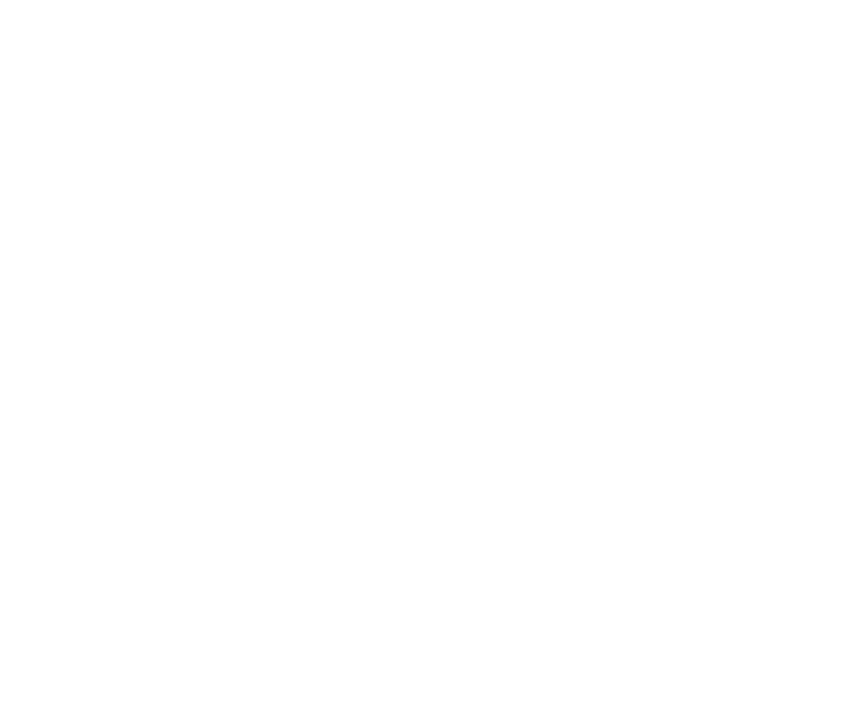
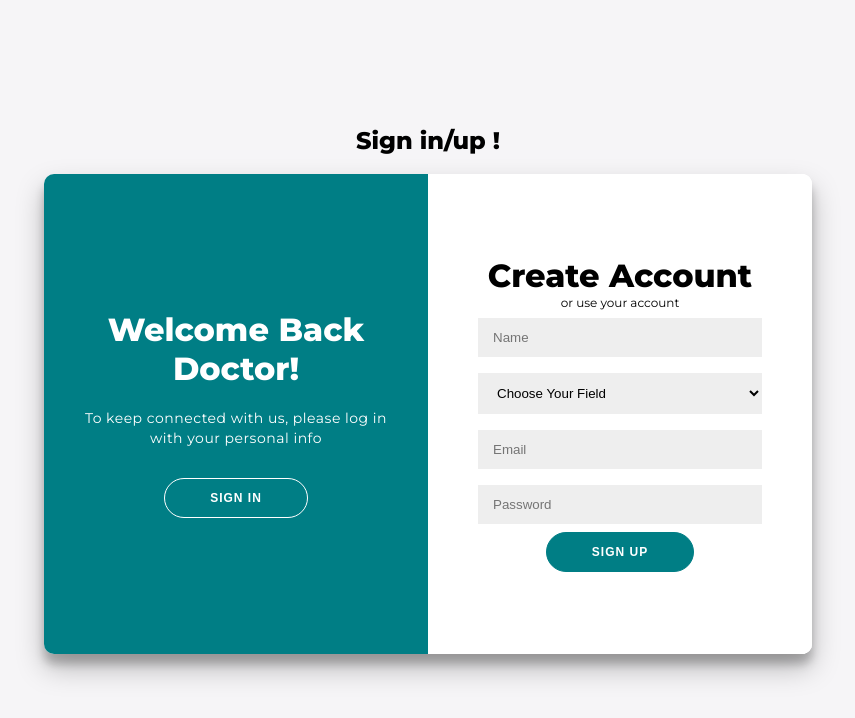
Before and after one commit to e-doctors-exclusive/E-doctor, a React (Create React App) app in the folder main/client/: page /docAuth in a window 1280 px wide. Before the commit this address had no page. Shown: the top 718 px of the page, without its empty margins (212-1067 px from the left). Built offline with nearby package versions, Linux system fonts and the light colour scheme.

Commit message:
first commit

```diff
--- a/main/client/src/App.tsx
+++ b/main/client/src/App.tsx
@@ -5,6 +5,7 @@
 import ContactUs from './components/contactUs/ContactUs';
 import DoctorAccount from './components/doctorAccount/DoctorAccount';
 import HomePage from './components/homePage/HomePage';
+import  {SignUp} from './components/doctorAuth/SignUp';
 function App() {
   return (
     <Routes>
@@ -12,7 +13,7 @@
       <Route path="/contactus" element={<ContactUs/>}/>
       <Route path="/doctor" element={<DoctorAccount/>}/>
       <Route path="/homePage" element={<HomePage/>}/>
-
+      <Route path="/docAuth" element={<SignUp/>}/>
 
       </Routes>
 
--- /dev/null
+++ b/main/client/src/components/doctorAuth/SignUp.tsx
@@ -0,0 +1,59 @@
+import React, { useState } from 'react';
+import './doctorAuth.css';
+
+export const SignUp = () => {
+  const [isSignUp, setIsSignUp] = useState(true);
+
+  const toggleSignInUp = () => {
+    setIsSignUp(!isSignUp);
+  };
+
+  return (
+    <div>
+      <h2>Sign in/up !</h2>
+      <div className={`container ${isSignUp ? 'right-panel-active' : ''}`} id="container">
+        <div className="form-container sign-up-container">
+          <form action="#">
+            <h1>Create Account</h1>
+            <span>or use your account</span>
+            <input type="text" placeholder="Name" />
+            <select  id="fields" >
+            <option value="" selected disabled hidden>Choose Your Field</option>
+                <option value="dentist">Dentist</option>
+                <option value="surgeon">Surgeon</option>
+                <option value="">Psychiatrist</option>
+                <option value="">Cardiologist</option>
+            </select>
+            <input type="email" placeholder="Email" />
+            <input type="password" placeholder="Password" />
+            <button>Sign Up</button>
+          </form>
+        </div>
+        <div className={`form-container sign-in-container ${isSignUp ? '' : 'right-panel-active'}`}>
+          <form action="#">
+            <h1>Sign in</h1>
+            <span>or use your email for registration</span>
+            <input type="email" placeholder="Email" />
+            <input type="password" placeholder="Password" />
+            <a href="#">Forgot your password?</a>
+            <button>Sign In</button>
+          </form>
+        </div>
+        <div className="overlay-container">
+          <div className="overlay">
+            <div className={`overlay-panel overlay-left ${isSignUp ? '' : 'right-panel-active'}`}>
+              <h1>Welcome Back Doctor!</h1>
+              <p>To keep connected with us, please log in with your personal info</p>
+              <button className="ghost" onClick={toggleSignInUp}>Sign In</button>
+            </div>
+            <div className={`overlay-panel overlay-right ${isSignUp ? 'right-panel-active' : ''}`}>
+              <h1>Hello, Doctor!</h1>
+              <p>Enter your personal details and start the journey with us</p>
+              <button className="ghost" onClick={toggleSignInUp}>Sign Up</button>
+            </div>
+          </div>
+        </div>
+      </div>
+    </div>
+  );
+};
--- /dev/null
+++ b/main/client/src/components/doctorAuth/doctorAuth.css
@@ -0,0 +1,223 @@
+@import url('https://fonts.googleapis.com/css?family=Montserrat:400,800');
+
+* {
+	box-sizing: border-box;
+}
+
+body {
+	background: #f6f5f7;
+	display: flex;
+	justify-content: center;
+	align-items: center;
+	flex-direction: column;
+	font-family: 'Montserrat', sans-serif;
+	height: 100vh;
+	margin: -20px 0 50px;
+}
+
+h1 {
+	font-weight: bold;
+	margin: 0;
+}
+
+h2 {
+	text-align: center;
+}
+
+p {
+	font-size: 14px;
+	font-weight: 100;
+	line-height: 20px;
+	letter-spacing: 0.5px;
+	margin: 20px 0 30px;
+}
+
+span {
+	font-size: 12px;
+}
+
+a {
+	color: #333;
+	font-size: 14px;
+	text-decoration: none;
+	margin: 15px 0;
+}
+
+button {
+	border-radius: 20px;
+	border: 1px solid #007E85;
+	background-color: #007E85;
+	color: #FFFFFF;
+	font-size: 12px;
+	font-weight: bold;
+	padding: 12px 45px;
+	letter-spacing: 1px;
+	text-transform: uppercase;
+	transition: transform 80ms ease-in;
+}
+
+button:active {
+	transform: scale(0.95);
+}
+
+button:focus {
+	outline: none;
+}
+
+button.ghost {
+	background-color: transparent;
+	border-color: #FFFFFF;
+}
+
+form {
+	background-color: #FFFFFF;
+	display: flex;
+	align-items: center;
+	justify-content: center;
+	flex-direction: column;
+	padding: 0 50px;
+	height: 100%;
+	text-align: center;
+}
+
+input {
+	background-color: #eee;
+	border: none;
+	padding: 12px 15px;
+	margin: 8px 0;
+	width: 100%;
+}
+
+.container {
+	background-color: #fff;
+	border-radius: 10px;
+  	box-shadow: 0 14px 28px rgba(0,0,0,0.25),
+			0 10px 10px rgba(0,0,0,0.22);
+	position: relative;
+	overflow: hidden;
+	width: 768px;
+	max-width: 100%;
+	min-height: 480px;
+}
+
+.form-container {
+	position: absolute;
+	top: 0;
+	height: 100%;
+	transition: all 0.6s ease-in-out;
+}
+
+.sign-in-container {
+	left: 0;
+	width: 50%;
+	z-index: 2;
+}
+
+.container.right-panel-active .sign-in-container {
+	transform: translateX(100%);
+}
+
+.sign-up-container {
+	left: 0;
+	width: 50%;
+	opacity: 0;
+	z-index: 1;
+}
+
+.container.right-panel-active .sign-up-container {
+	transform: translateX(100%);
+	opacity: 1;
+	z-index: 5;
+	animation: show 0.6s;
+}
+
+@keyframes show {
+	0%, 49.99% {
+		opacity: 0;
+		z-index: 1;
+	}
+
+	50%, 100% {
+		opacity: 1;
+		z-index: 5;
+	}
+}
+
+.overlay-container {
+	position: absolute;
+	top: 0;
+	left: 50%;
+	width: 50%;
+	height: 100%;
+	overflow: hidden;
+	transition: transform 0.6s ease-in-out;
+	z-index: 100;
+}
+
+.container.right-panel-active .overlay-container{
+	transform: translateX(-100%);
+}
+
+.overlay {
+	background: #007E85;
+	background: -webkit-linear-gradient(to right, #007E85, #007E85);
+	background: linear-gradient(to right, #007E85, #007E85);
+	background-repeat: no-repeat;
+	background-size: cover;
+	background-position: 0 0;
+	color: #FFFFFF;
+	position: relative;
+	left: -100%;
+	height: 100%;
+	width: 200%;
+  	transform: translateX(0);
+	transition: transform 0.6s ease-in-out;
+}
+
+.container.right-panel-active .overlay {
+  	transform: translateX(50%);
+}
+
+.overlay-panel {
+	position: absolute;
+	display: flex;
+	align-items: center;
+	justify-content: center;
+	flex-direction: column;
+	padding: 0 40px;
+	text-align: center;
+	top: 0;
+	height: 100%;
+	width: 50%;
+	transform: translateX(0);
+	transition: transform 0.6s ease-in-out;
+}
+
+.overlay-left {
+	transform: translateX(-20%);
+}
+
+.container.right-panel-active .overlay-left {
+	transform: translateX(0);
+}
+
+.overlay-right {
+	right: 0;
+	transform: translateX(0);
+}
+
+.container.right-panel-active .overlay-right {
+	transform: translateX(20%);
+}
+#fields {
+	background-color: #eee;
+	border: none;
+	padding: 12px 15px;
+	margin: 8px 0;
+	width: 100%;
+  }
+
+  #fields:focus {
+	outline: none;
+	border-color: #007E85;
+  }
```
Also changed, not shown: main/client/src/components/doctorslicersfile/apiSlice.ts (added, +9 -0 lines), main/client/src/components/doctorslicersfile/doctorApiSlice.ts (added, +23 -0 lines), main/client/src/components/doctorslicersfile/doctorReducer.ts (added, +43 -0 lines), main/client/src/components/doctorslicersfile/store.ts (added).
